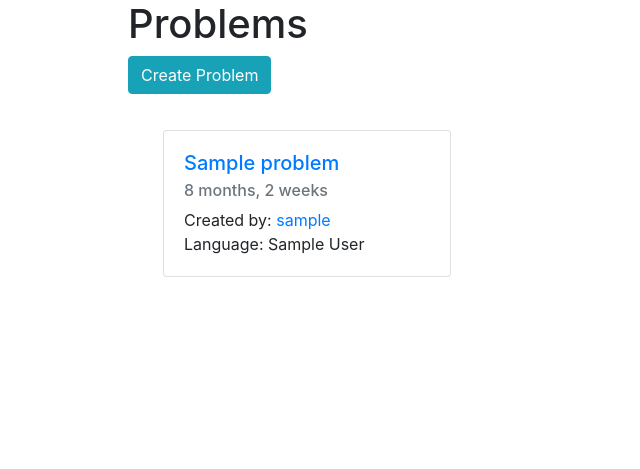
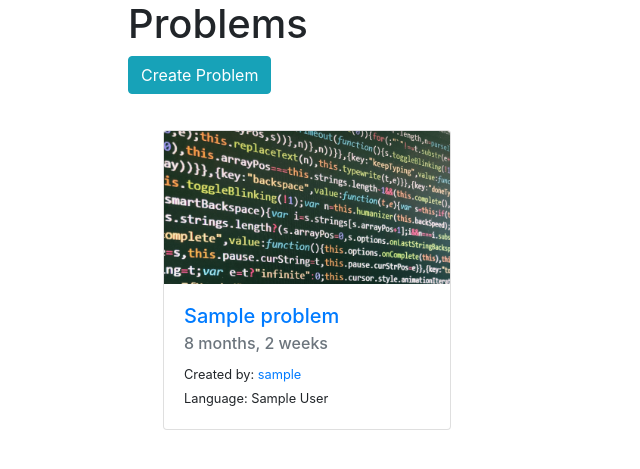
Before and after one commit to HussainIslam/coco, a Django app: page /problems/ in a window 1280 px wide. Shown: the part 56-525 px from the top of the page, without its empty margins (0-640 px from the left). Run offline with Django 3.2, Linux system fonts and the light colour scheme; a user stored in the database is signed in; tables that the repository leaves empty hold one stand-in row (values such as "Sample post"); some libraries are stand-ins or nearby versions.

Commit message:
added problem list card image

```diff
--- a/templates/Problems/_problem_info.html
+++ b/templates/Problems/_problem_info.html
@@ -1,10 +1,14 @@
+{% load static %}
 <div class="card problem-card" style="width: 18rem;">
+    <img src="{% static 'assets/coding.jpg' %}" alt="card header" class="card-img-top">
     <div class="card-body">
         <h5 class="card-title"><a href="{{ problem.get_absolute_url }}">{{ problem.title }}</a></h5>
         <h6 class="card-subtitle mb-2 text-muted">{{ problem.published | timesince }}</h6>
         <p class="card-text">
+            <small>
                 Created by: <a href="{% url 'user_profile' problem.author.id %}">{{ problem.author }}</a> <br>
-        Language: {{ problem.language }}
+                Language: {% if problem.language %}{{ problem.language }}{% else %}Not Specified{% endif %}
+            </small>
         </p>
     </div>
 </div>
```
Also changed, not shown: static/assets/coding.jpg (added). Lines whose indentation alone changed are shown as unchanged.
